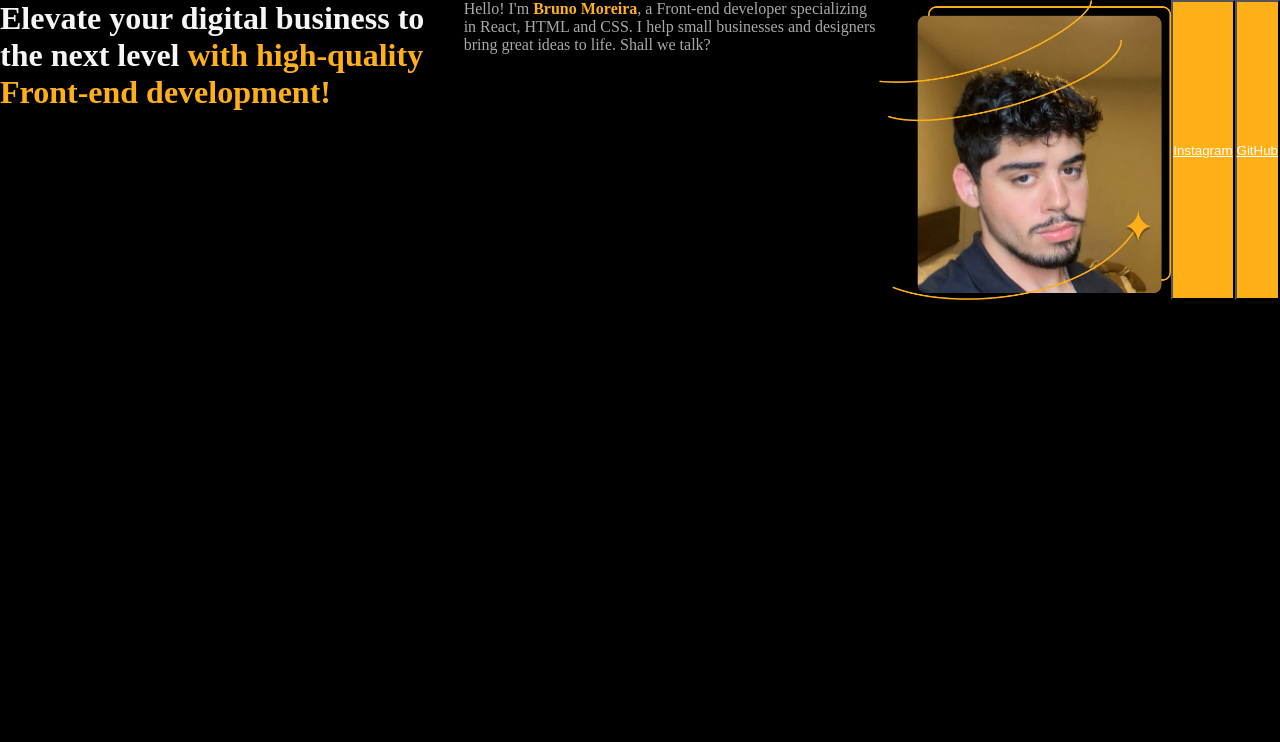
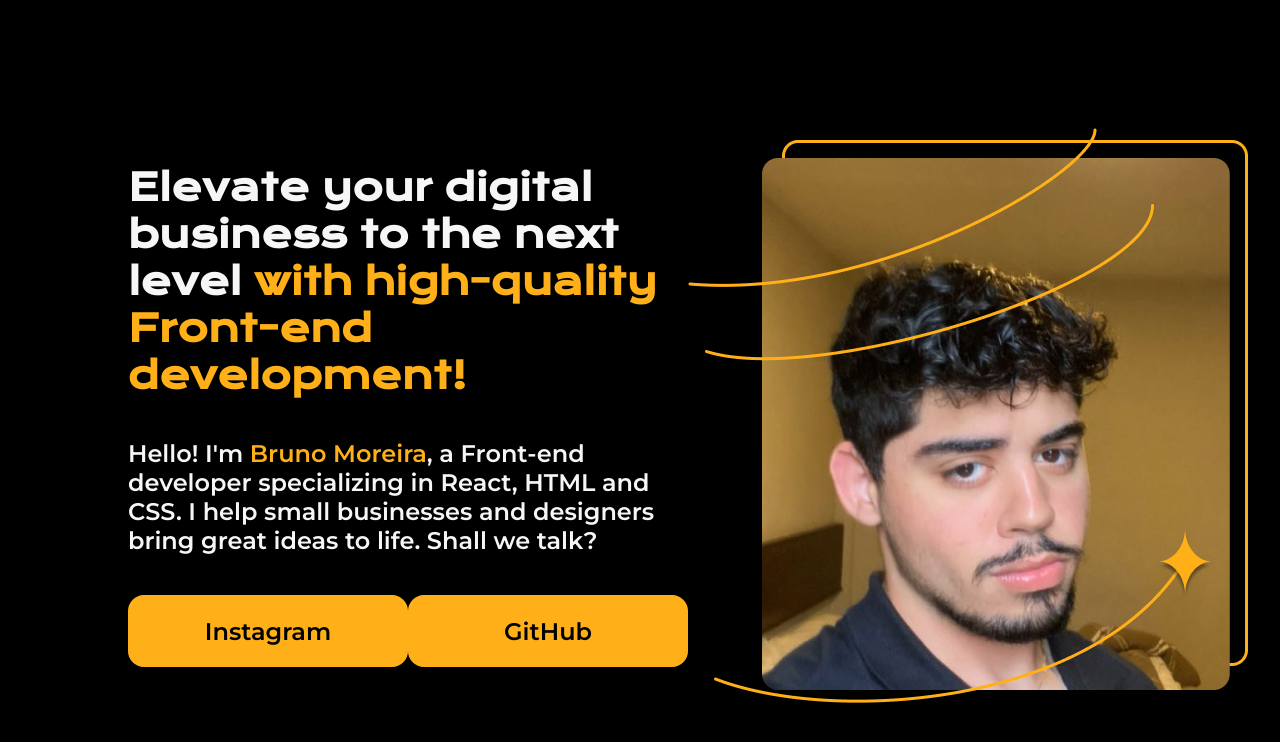
Before and after one commit to eubrunoo/first-html-css-little-project, a plain HTML site: page index.html in a window 1280 px wide. Drawn offline with nearby package versions, Linux system fonts and the light colour scheme.

Commit message:
completed

```diff
--- a/index.html
+++ b/index.html
@@ -1,5 +1,6 @@
 <!DOCTYPE html>
 <html lang="pt-br">
+
 <head>
     <meta charset="UTF-8">
     <meta name="viewport" content="width=device-width, initial-scale=1.0">
@@ -7,21 +8,28 @@
     <title>Portfolio</title>
     <link rel="stylesheet" href="style.css">
 </head>
+
 <body>
     <header></header>
     <main class="presentation">
-        <h1>Elevate your digital business to the next level
-            <strong
-            class="highlighting-title">with high-quality Front-end development!</strong></h1>
-        <p>Hello! I'm <strong
-            class="highlighting-name">Bruno Moreira</strong>, a Front-end developer specializing in
-            React, HTML and CSS.
-             I help small businesses and designers bring great ideas to life.
-             Shall we talk?</p>
-             <img src="image.png" alt="My profile pic" width="300" height="300">
-            <button><a href="https://www.instagram.com/eubruno.bm/">Instagram</a></button>
-            <button><a href="https://github.com/eubrunoo">GitHub</a></button>
+        <section class="presentation__content">
+            <h1 class="presentation__content__title"> Elevate your digital business to the next level <strong
+            class="highlighting-title">with high-quality Front-end development!
+            </strong></h1>
+            <p class="presentation__content__text" >Hello! I'm <strong
+                class="highlighting-name">Bruno Moreira</strong>,
+                a Front-end developer specializing in React, HTML and CSS.
+                I help small businesses and designers bring great ideas to life.
+                Shall we talk?
+            </p>
+            <div class="presentation__links">
+                <a class="link__socials" href="https://www.instagram.com/eubruno.bm/">Instagram</a>
+                <a class="link__socials" href="https://github.com/eubrunoo">GitHub</a>
+            </div>
+        </section>
+        <img src="image.png" alt="My profile pic">
     </main>
     <footer></footer>
 </body>
+
 </html>
--- a/style.css
+++ b/style.css
@@ -1,42 +1,67 @@
-* {
+@import url('https://fonts.googleapis.com/css2?family=Krona+One&family=Montserrat:ital,wght@0,600;1,600&display=swap');
+
+*{
     margin: 0;
     padding: 0;
 }
 
-body {
+body{
     height: 100vh;
     box-sizing: border-box;
     background-color: black;
     color: #f6f6f6;
 }
 
-.highlighting-title {
+.highlighting-title{
     color: #ffb018;
 }
 
-.highlighting-name {
+.highlighting-name{
     color: #ffb018;
 }
 
 .presentation {
+    margin: 10%;
     display: flex;
+    align-items: center;
+    justify-content: space-between;
 
 }
 
-p {
-    color: darkgray;
+.presentation__content{
+    width: 615px;
+    display: flex;
+    flex-direction: column;
+    gap: 40px;
 }
 
-button {
-    background-color: #ffb018;
+.presentation__content__title{
+    font-size: 37px;
+    font-family: "Krona One", sans-serif;
+
 }
 
-a {
-    color: white;
+.presentation__content__text{
+    font-size: 24px;
+    font-family: "Montserrat", sans-serif;
+
 }
 
-footer {
-    background-color: gray;
-    color: white;
+.presentation__links{
+    display: flex;
+    justify-content: space-between;
+}
 
+.link__socials{
+    background-color: #ffb018;
+    width: 280px;
+
+    text-align: center;
+    border-radius: 16px;
+    font-size: 24px;
+    font-weight: 600;
+    padding: 21.5px 0;
+    text-decoration: none;
+    color: black;
+    font-family: "Montserrat", sans-serif;
 }
```
